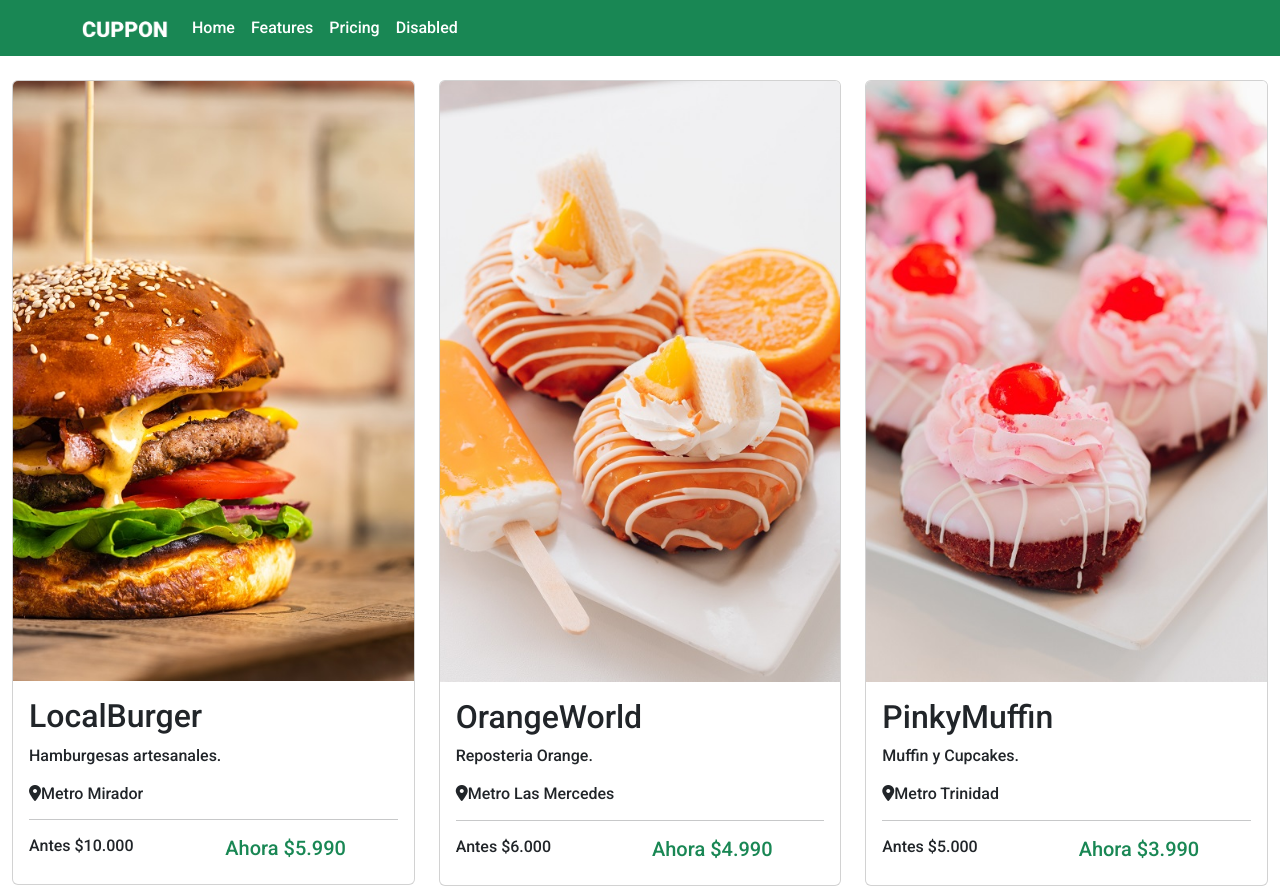
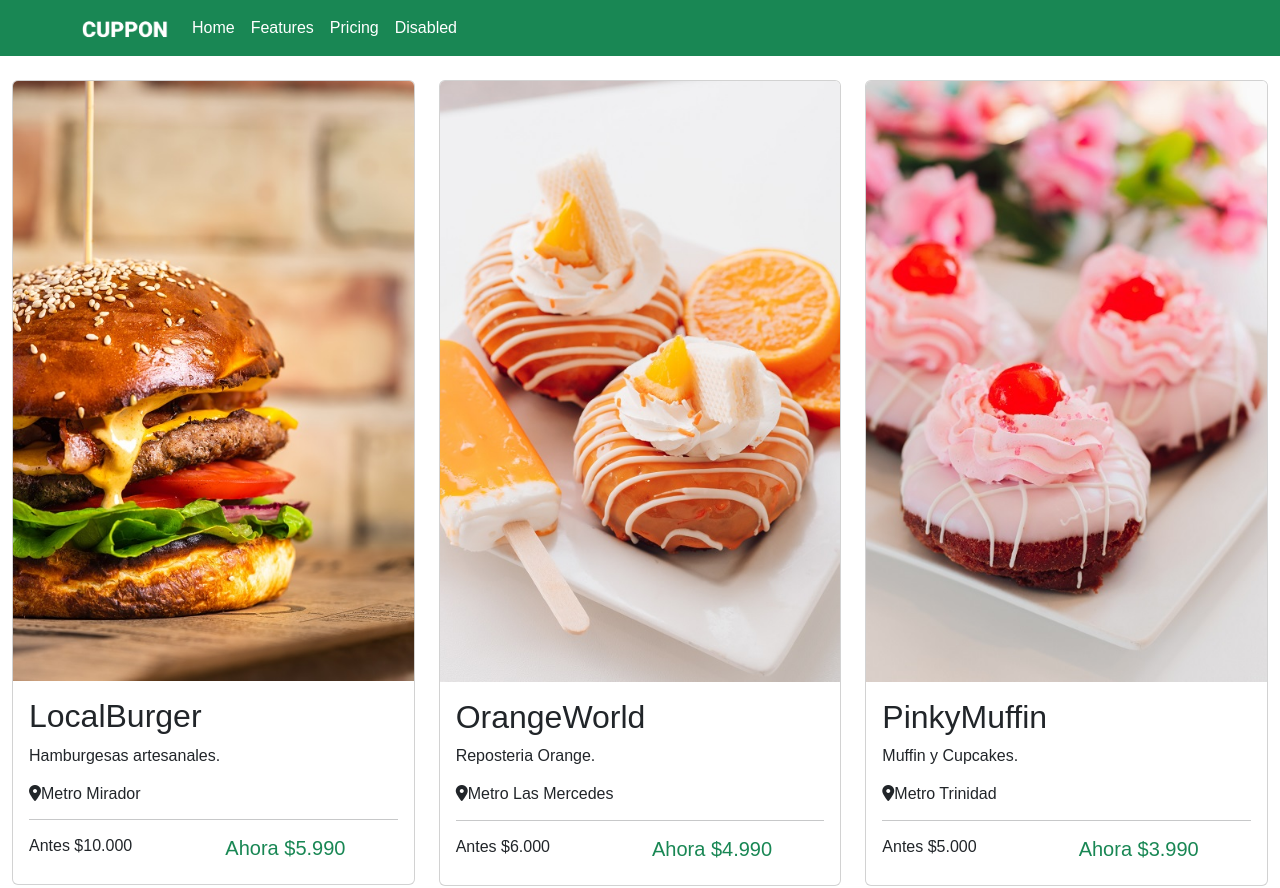
Before and after one commit to Diegovegas21/desafio4_bootstrap, a plain HTML site: page index.html in a window 1280 px wide. Shown: the top 888 px of the page. Drawn offline with nearby package versions, Linux system fonts and the light colour scheme.

Commit message:
cambio de tipografia

```diff
--- a/index.html
+++ b/index.html
@@ -15,7 +15,7 @@
     <script src="https://kit.fontawesome.com/74b1bdbe40.js" crossorigin="anonymous"></script>
 <style>
     body{
-        font-family: Roboto;
+        font-family: Arial, Helvetica, sans-serif;
     }
 </style>
 
```
